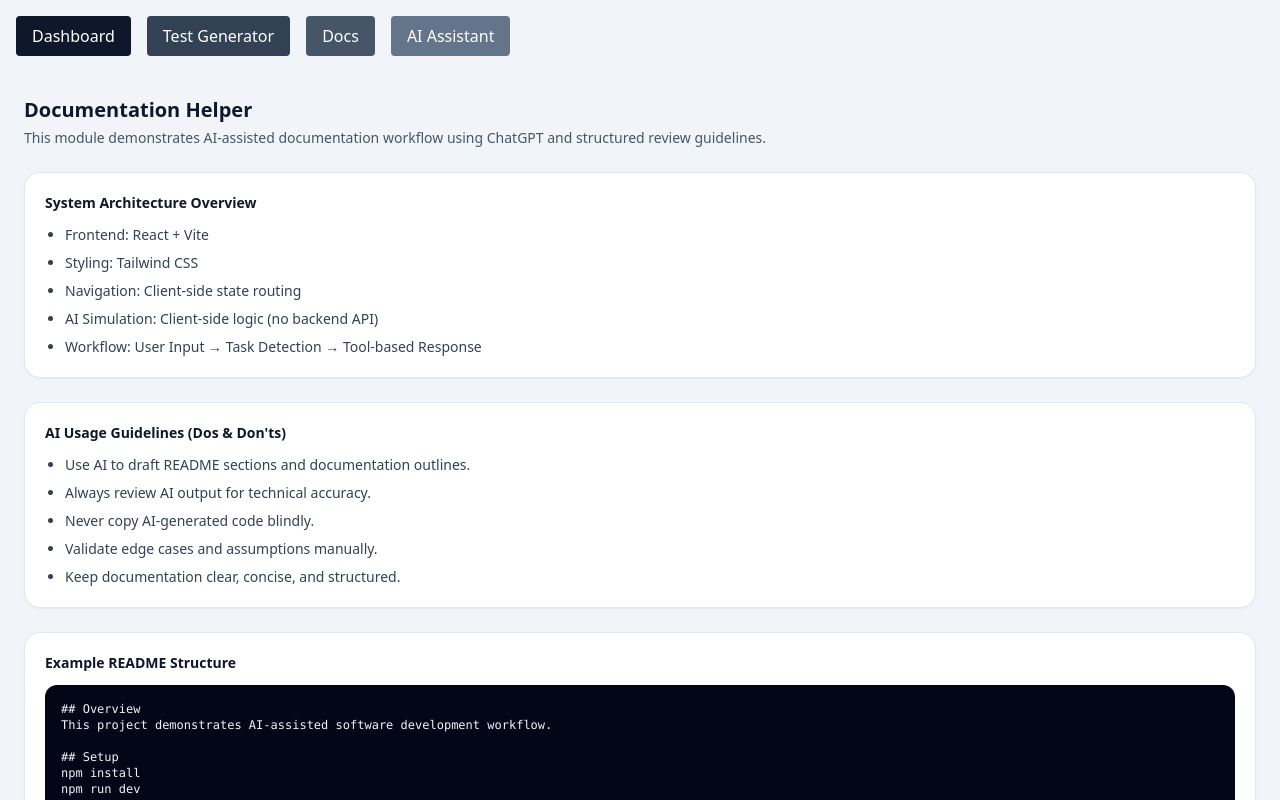
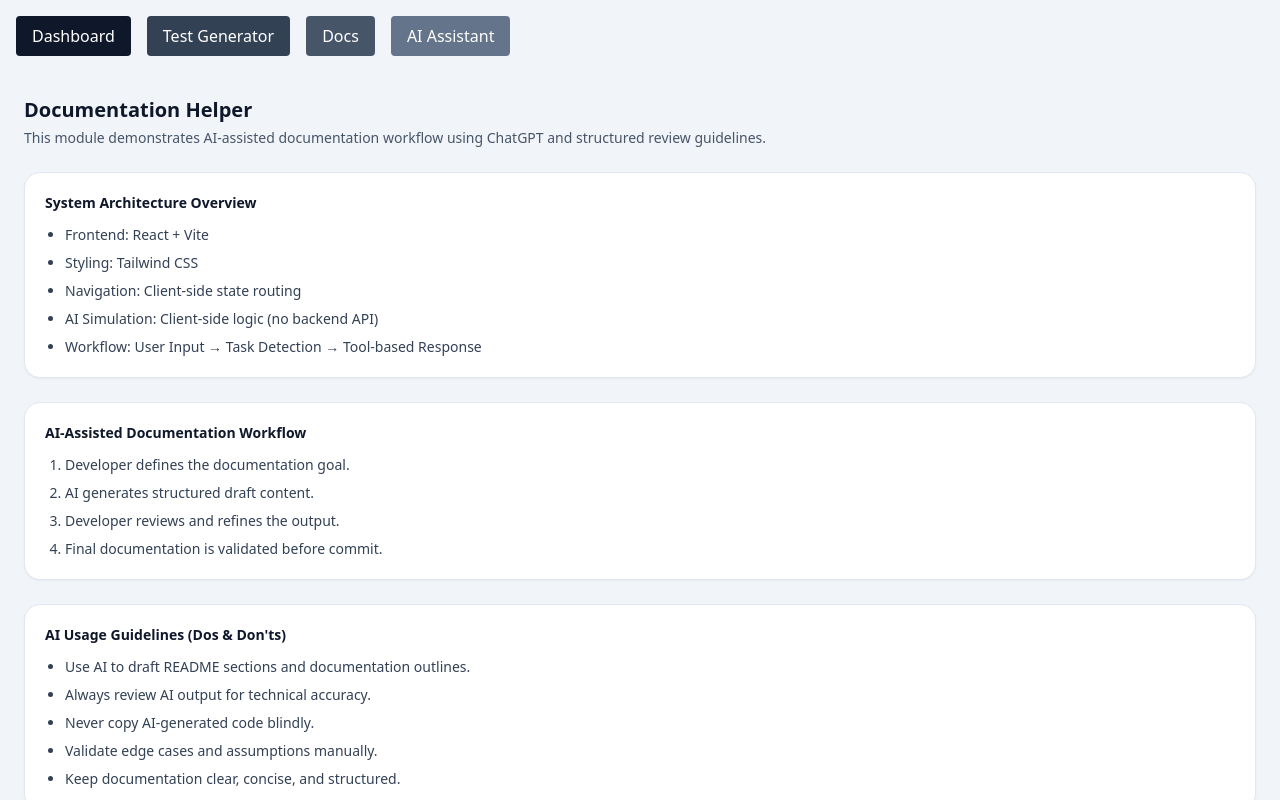
Before and after one commit to Team9-AI-Project/ai-tools-software-dev, a React (Vite) app: page / in a window 1280 px wide. Both pictures are taken after a click on the button "Docs". Shown: the top 800 px of the page. Built offline with nearby package versions, Linux system fonts and the light colour scheme.

Commit message:
Documentation workflow

```diff
--- a/src/pages/DocsHelper.jsx
+++ b/src/pages/DocsHelper.jsx
@@ -22,6 +22,18 @@ export default function DocsHelper() {
   </ul>
 </div>
 
+    <div className="rounded-2xl border border-slate-200 bg-white p-5 shadow-sm">
+  <h2 className="text-sm font-semibold text-slate-900">
+    AI-Assisted Documentation Workflow
+  </h2>
+
+  <ol className="mt-3 list-decimal space-y-2 pl-5 text-sm text-slate-700">
+    <li>Developer defines the documentation goal.</li>
+    <li>AI generates structured draft content.</li>
+    <li>Developer reviews and refines the output.</li>
+    <li>Final documentation is validated before commit.</li>
+  </ol>
+</div>
 
       <div className="rounded-2xl border border-slate-200 bg-white p-5 shadow-sm">
         <h2 className="text-sm font-semibold text-slate-900">
```
